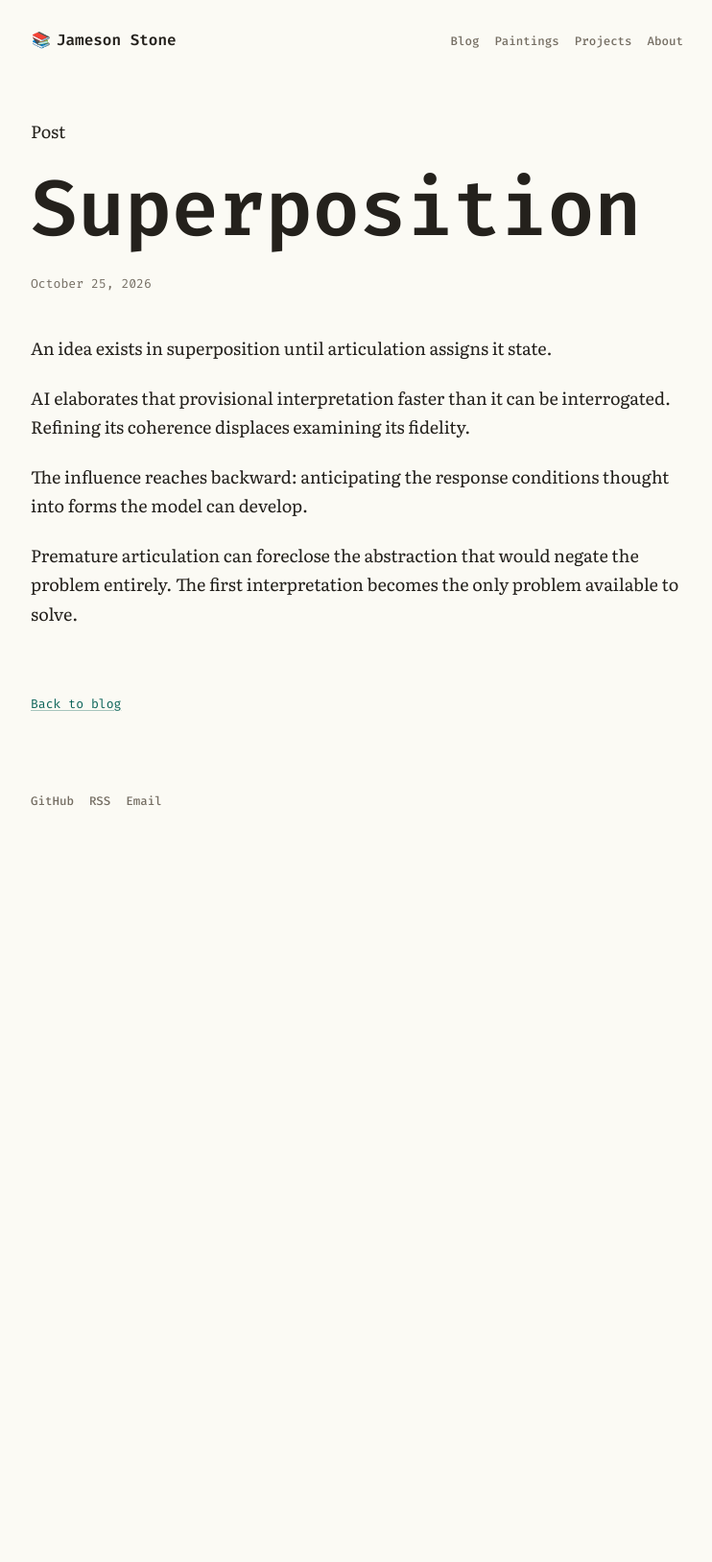
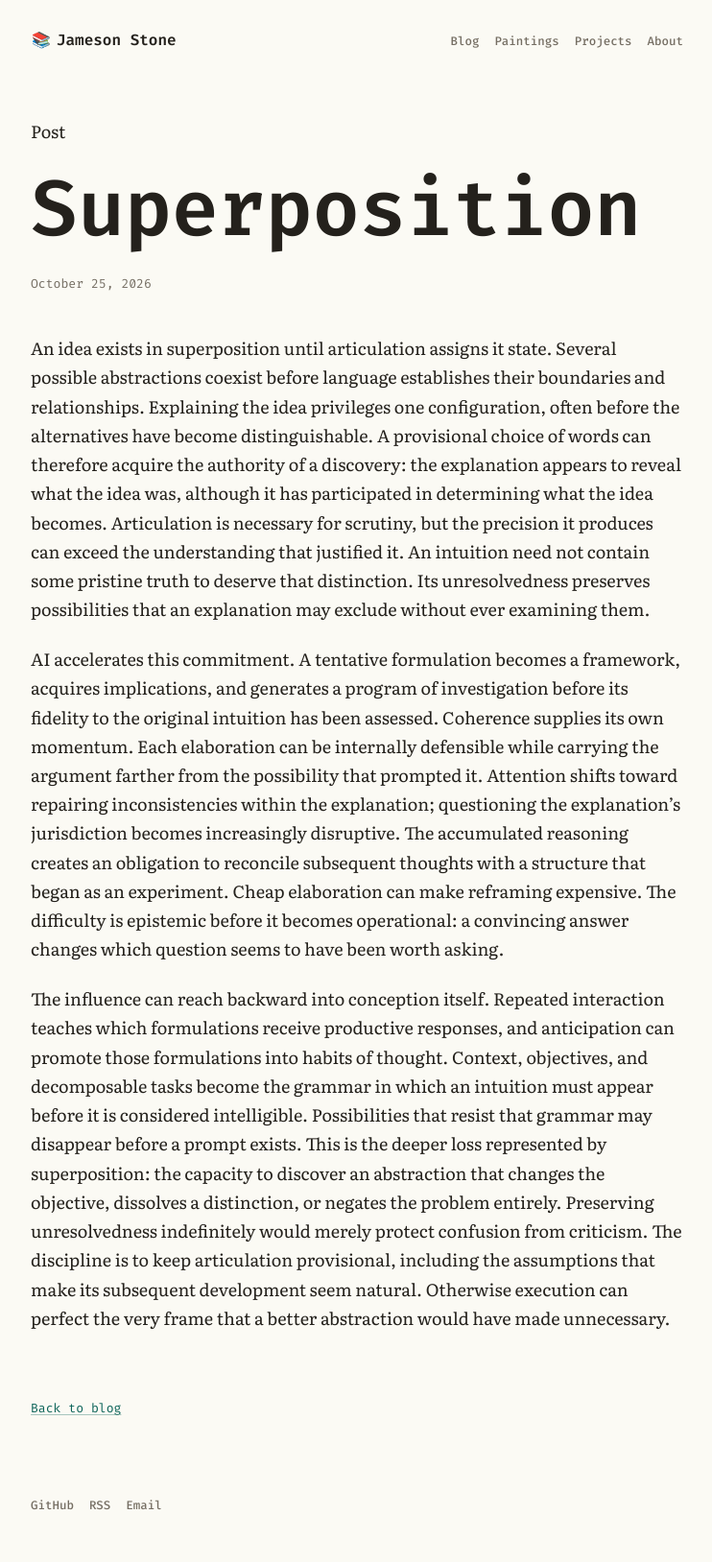
Before and after one commit to jamesonstone/jamesonstone.github.io, a Jekyll site: the page built from _posts/2026-10-25-superposition.md, in a window 1280 px wide. Shown: the whole page at 96% size, without its empty margins (268-1010 px from the left). Built offline with Jekyll 4.4.1, drawn with Linux system fonts in a browser that asks for light colours; before the commit the page ends 900 px from its top, so only the background shows below that.

Commit message:
docs(GH-62): :memo: develop Superposition across three dense paragraphs
- Expand the confirmed abstraction to 340 words in three paragraphs.
- Correct the canonical length target from characters to words.
- Preserve impersonal argument and exact conceptually dense vocabulary.
- Verify Ruby syntax, normal Jekyll build, site invariants, and rendered text.
- Refs #62.

```diff
--- a/_posts/2026-10-25-superposition.md
+++ b/_posts/2026-10-25-superposition.md
@@ -4,10 +4,8 @@ title: "Superposition"
 date: 2026-10-25 11:21:00 -0400
 ---
 
-An idea exists in superposition until articulation assigns it state.
+An idea exists in superposition until articulation assigns it state. Several possible abstractions coexist before language establishes their boundaries and relationships. Explaining the idea privileges one configuration, often before the alternatives have become distinguishable. A provisional choice of words can therefore acquire the authority of a discovery: the explanation appears to reveal what the idea was, although it has participated in determining what the idea becomes. Articulation is necessary for scrutiny, but the precision it produces can exceed the understanding that justified it. An intuition need not contain some pristine truth to deserve that distinction. Its unresolvedness preserves possibilities that an explanation may exclude without ever examining them.
 
-AI elaborates that provisional interpretation faster than it can be interrogated. Refining its coherence displaces examining its fidelity.
+AI accelerates this commitment. A tentative formulation becomes a framework, acquires implications, and generates a program of investigation before its fidelity to the original intuition has been assessed. Coherence supplies its own momentum. Each elaboration can be internally defensible while carrying the argument farther from the possibility that prompted it. Attention shifts toward repairing inconsistencies within the explanation; questioning the explanation's jurisdiction becomes increasingly disruptive. The accumulated reasoning creates an obligation to reconcile subsequent thoughts with a structure that began as an experiment. Cheap elaboration can make reframing expensive. The difficulty is epistemic before it becomes operational: a convincing answer changes which question seems to have been worth asking.
 
-The influence reaches backward: anticipating the response conditions thought into forms the model can develop.
-
-Premature articulation can foreclose the abstraction that would negate the problem entirely. The first interpretation becomes the only problem available to solve.
+The influence can reach backward into conception itself. Repeated interaction teaches which formulations receive productive responses, and anticipation can promote those formulations into habits of thought. Context, objectives, and decomposable tasks become the grammar in which an intuition must appear before it is considered intelligible. Possibilities that resist that grammar may disappear before a prompt exists. This is the deeper loss represented by superposition: the capacity to discover an abstraction that changes the objective, dissolves a distinction, or negates the problem entirely. Preserving unresolvedness indefinitely would merely protect confusion from criticism. The discipline is to keep articulation provisional, including the assumptions that make its subsequent development seem natural. Otherwise execution can perfect the very frame that a better abstraction would have made unnecessary.
```
Also changed, not shown: docs/CONSTITUTION.md (+1 -1 lines).
